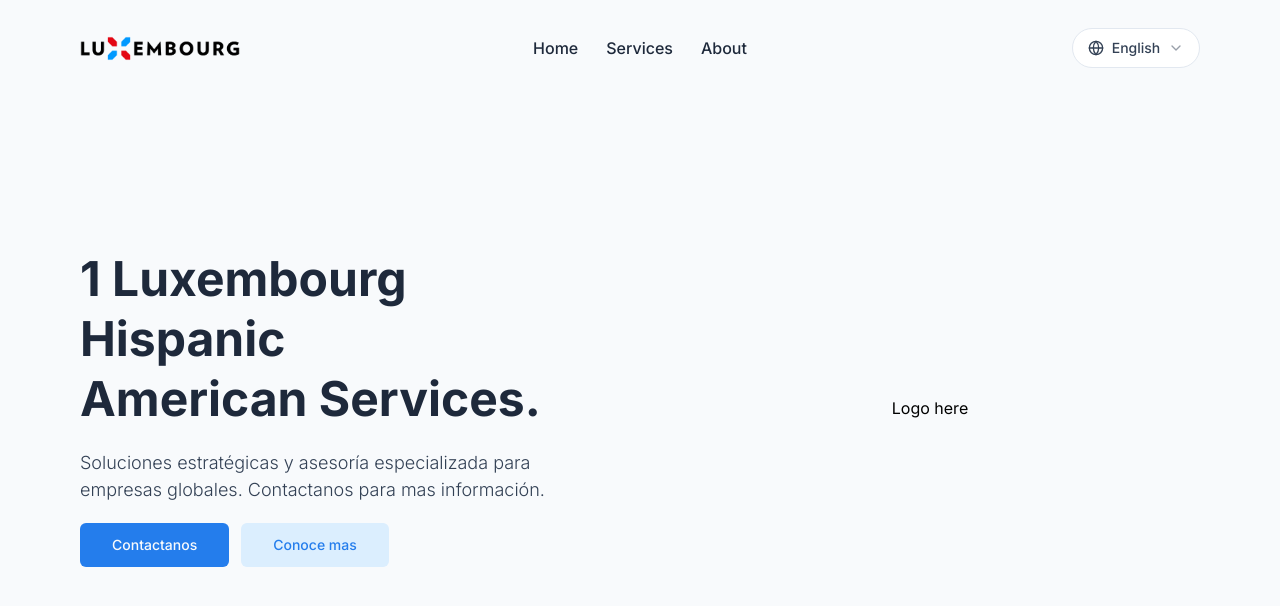
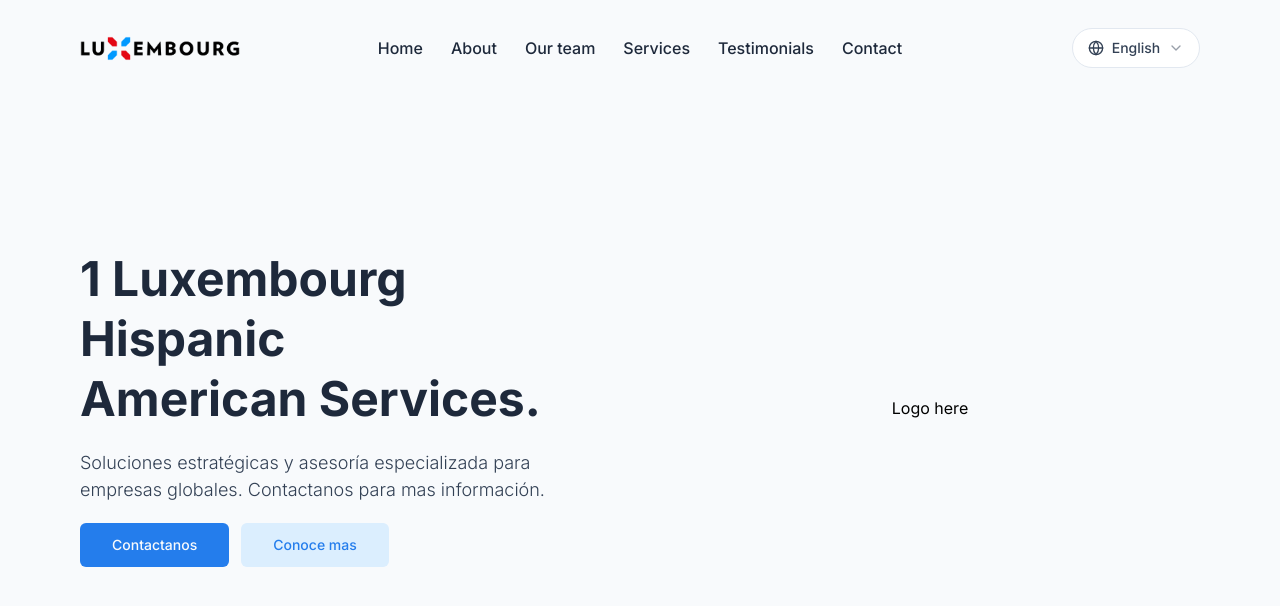
Before and after one commit to luisguareschi/lhs-frontend, a Next.js app: page / in a window 1280 px wide. Shown: the top 606 px of the page. Built offline with nearby package versions, Linux system fonts and the light colour scheme.

Commit message:
Added sections to navbar

```diff
--- a/components/common/navbar/menuItems.ts
+++ b/components/common/navbar/menuItems.ts
@@ -4,11 +4,23 @@ export const menuItems = [
     path: "/",
   },
   {
+    title: "About",
+    path: "/about",
+  },
+  {
+    title: "Our team",
+    path: "/our-team",
+  },
+  {
     title: "Services",
     path: "/services",
   },
   {
-    title: "About",
-    path: "/about",
+    title: "Testimonials",
+    path: "/testimonials",
+  },
+  {
+    title: "Contact",
+    path: "/contact",
   },
 ];
--- a/components/common/navbar/navbar.tsx
+++ b/components/common/navbar/navbar.tsx
@@ -10,7 +10,7 @@ const Navbar = () => {
   const { t } = useTranslation();
 
   return (
-    <header className="w-full h-28 grid grid-cols-3 items-center justify-items-center px-20">
+    <header className="w-full h-28 flex justify-between items-center px-20">
       <div className="w-full flex justify-start">
         <Image src="/logo-color.png" alt="logo" height={1} width={160} />
       </div>
@@ -19,7 +19,7 @@ const Navbar = () => {
           <Link
             href={item.path}
             key={item.title}
-            className="text-slate-800 font-medium hover:text-primary-600 py-1 transition-all"
+            className="text-slate-800 font-medium hover:text-primary-600 py-1 transition-all w-max"
           >
             {t(item.title)}
           </Link>
--- a/public/locales/en/translation.json
+++ b/public/locales/en/translation.json
@@ -1,3 +1,8 @@
 {
-  "Home": "Home"
+  "Home": "Home",
+  "About": "About",
+  "Our team": "Our team",
+  "Services": "Services",
+  "Testimonials": "Testimonials",
+  "Contact": "Contact"
 }
```
Also changed, not shown: public/locales/es/translation.json (+6 -1 lines).
